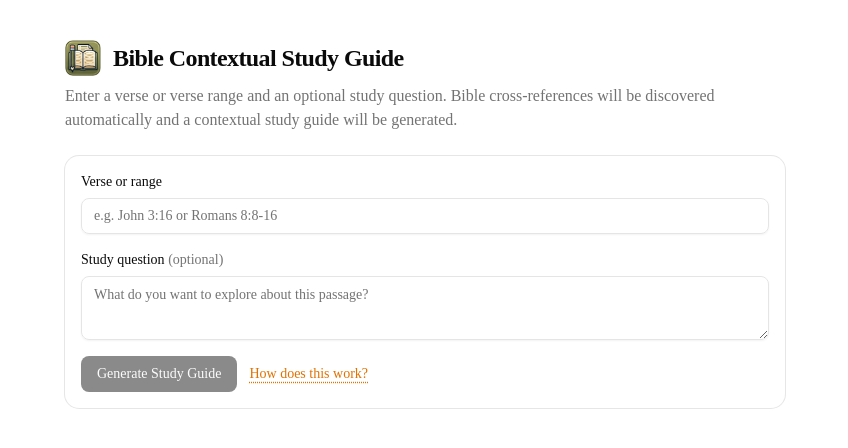
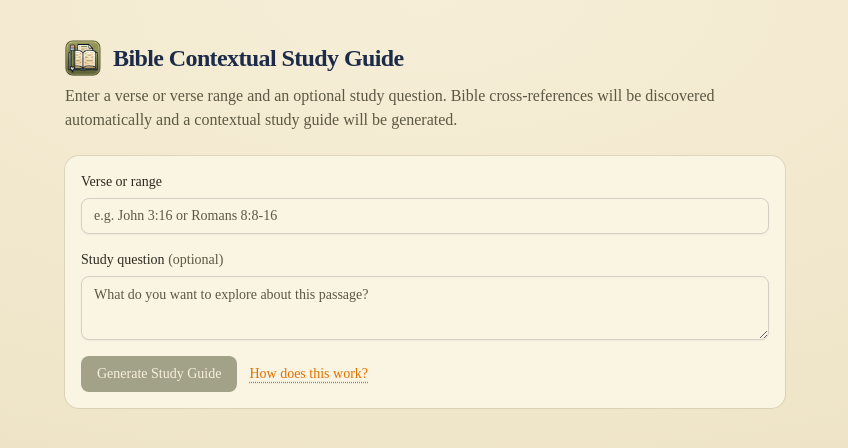
Before and after one commit to ez-p/bible_xref2, a Next.js app: page / in a window 1280 px wide. Shown: the top 448 px of the page, without its empty margins (215-1063 px from the left). Built offline with nearby package versions, Linux system fonts and the light colour scheme.

Commit message:
Change the color pallete to match landing page

```diff
--- a/src/app/globals.css
+++ b/src/app/globals.css
@@ -50,38 +50,43 @@
 }
 
 :root {
-  --background: oklch(1 0 0);
-  --foreground: oklch(0.145 0 0);
-  --card: oklch(1 0 0);
-  --card-foreground: oklch(0.145 0 0);
-  --popover: oklch(1 0 0);
-  --popover-foreground: oklch(0.145 0 0);
-  --primary: oklch(0.205 0 0);
-  --primary-foreground: oklch(0.985 0 0);
-  --secondary: oklch(0.97 0 0);
-  --secondary-foreground: oklch(0.205 0 0);
-  --muted: oklch(0.97 0 0);
-  --muted-foreground: oklch(0.556 0 0);
-  --accent: oklch(0.97 0 0);
-  --accent-foreground: oklch(0.205 0 0);
+  --background: #efe5c9;
+  --foreground: #2c2a20;
+  --card: #faf4e2;
+  --card-foreground: #2c2a20;
+  --popover: #faf4e2;
+  --popover-foreground: #2c2a20;
+  --primary: #4d5330;
+  --primary-foreground: #f4ecd6;
+  --secondary: #f4ecd6;
+  --secondary-foreground: #2c2a20;
+  --muted: #f4ecd6;
+  --muted-foreground: #5c5843;
+  --accent: #e9ddbe;
+  --accent-foreground: #2c2a20;
   --destructive: oklch(0.577 0.245 27.325);
-  --border: oklch(0.922 0 0);
-  --input: oklch(0.922 0 0);
-  --ring: oklch(0.708 0 0);
+  --border: rgba(28, 43, 73, 0.18);
+  --input: rgba(28, 43, 73, 0.18);
+  --ring: #bd9a5f;
   --chart-1: oklch(0.87 0 0);
   --chart-2: oklch(0.556 0 0);
   --chart-3: oklch(0.439 0 0);
   --chart-4: oklch(0.371 0 0);
   --chart-5: oklch(0.269 0 0);
   --radius: 0.625rem;
-  --sidebar: oklch(0.985 0 0);
-  --sidebar-foreground: oklch(0.145 0 0);
-  --sidebar-primary: oklch(0.205 0 0);
-  --sidebar-primary-foreground: oklch(0.985 0 0);
-  --sidebar-accent: oklch(0.97 0 0);
-  --sidebar-accent-foreground: oklch(0.205 0 0);
-  --sidebar-border: oklch(0.922 0 0);
-  --sidebar-ring: oklch(0.708 0 0);
+  --sidebar: #faf4e2;
+  --sidebar-foreground: #2c2a20;
+  --sidebar-primary: #4d5330;
+  --sidebar-primary-foreground: #f4ecd6;
+  --sidebar-accent: #e9ddbe;
+  --sidebar-accent-foreground: #2c2a20;
+  --sidebar-border: rgba(28, 43, 73, 0.18);
+  --sidebar-ring: #bd9a5f;
+
+  --text-heading: #1c2b49;
+  --bg-parchment-start: #f6eed7;
+  --bg-parchment-mid: #efe5c9;
+  --bg-parchment-end: #e9ddbe;
 }
 
 .dark {
@@ -123,9 +128,24 @@
     @apply border-border outline-ring/50;
   }
   body {
-    @apply bg-background text-foreground;
+    @apply text-foreground;
+    background: radial-gradient(
+      120% 90% at 50% 0%,
+      var(--bg-parchment-start) 0%,
+      var(--bg-parchment-mid) 60%,
+      var(--bg-parchment-end) 100%
+    );
+    background-attachment: fixed;
   }
   html {
     @apply font-sans;
   }
+  h1,
+  h2,
+  h3,
+  h4,
+  h5,
+  h6 {
+    color: var(--text-heading);
+  }
 }
--- a/src/components/study-results.tsx
+++ b/src/components/study-results.tsx
@@ -32,7 +32,7 @@ export function StudyResults({
 
   return (
     <div className="flex flex-col gap-6">
-      <Card>
+      <Card className="bg-white">
         <CardHeader>
           <CardTitle>{data.passage.canonical}</CardTitle>
         </CardHeader>
@@ -45,7 +45,7 @@ export function StudyResults({
         <h2 className="text-lg font-medium">Cross-References</h2>
         <div className="grid gap-3 sm:grid-cols-2">
           {data.references.map((ref) => (
-            <Card key={ref.reference}>
+            <Card key={ref.reference} className="bg-white">
               <CardHeader>
                 <CardTitle className="text-sm">{ref.reference}</CardTitle>
               </CardHeader>
@@ -62,25 +62,15 @@ export function StudyResults({
         <div className="flex items-center justify-between">
           <h2 className="text-lg font-medium">Study Guide</h2>
           <div className="flex gap-2 print:hidden">
-            <Button
-              size="sm"
-              onClick={handleExport}
-              disabled={!guide}
-              className="bg-blue-600 text-white hover:bg-blue-700 dark:bg-blue-500 dark:hover:bg-blue-600"
-            >
+            <Button variant="outline" size="sm" onClick={handleExport} disabled={!guide}>
               Export
             </Button>
-            <Button
-              size="sm"
-              onClick={handlePrint}
-              disabled={!guide}
-              className="bg-blue-600 text-white hover:bg-blue-700 dark:bg-blue-500 dark:hover:bg-blue-600"
-            >
+            <Button variant="outline" size="sm" onClick={handlePrint} disabled={!guide}>
               Print
             </Button>
           </div>
         </div>
-        <Card>
+        <Card className="bg-white">
           <CardContent>
             {guide ? (
               <Markdown>{guide}</Markdown>
```
